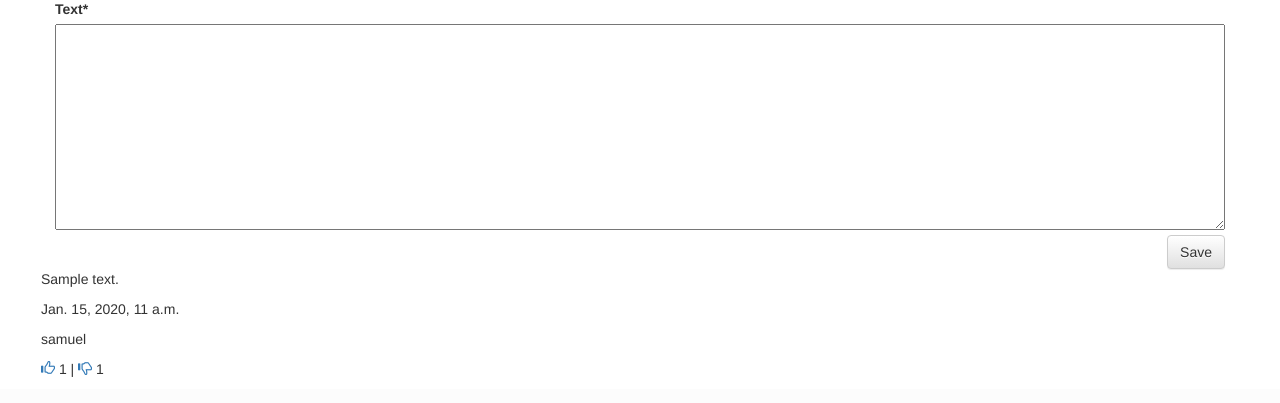
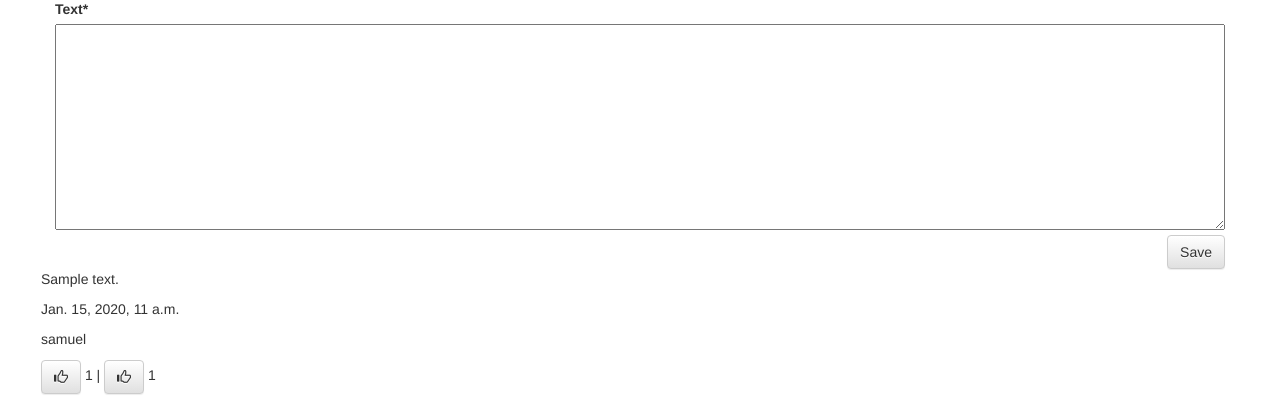
Before and after one commit to sgrondon/django-pro, a Django app: page /post/1/ in a window 1280 px wide. Shown: the part 524-927 px from the top of the page. Before the commit the page ends 901 px from the top, so only its background shows below. Run offline with Django 3.2, Linux system fonts and the light colour scheme; data comes from the database, SQL or seed files in the repository; tables that the repository leaves empty hold one stand-in row (values such as "Sample post"); some libraries are stand-ins or nearby versions.

Commit message:
Modificaciones likes/dislikes boton

```diff
--- a/django-tut/blog/templates/blog/snippets/comment.html
+++ b/django-tut/blog/templates/blog/snippets/comment.html
@@ -16,10 +16,10 @@
                     <p>{{ comment.author }}</p>
             <div>
             <p>
-            <a href="{% url 'comment_like' pk=comment.pk %}" class="glyphicon glyphicon-thumbs-up"></a>
+            <a href="{% url 'comment_like' pk=comment.pk %}" class="btn btn-default glyphicon glyphicon-thumbs-up"></a>
             {{ comment.likes }}
                     |
-            <a href="{% url 'comment_dislike' pk=comment.pk %}" class="glyphicon glyphicon-thumbs-down"></a> {{ comment.dislikes }}
+            <a href="{% url 'comment_dislike' pk=comment.pk %}" class="btn btn-default glyphicon glyphicon-thumbs-up" ></a> {{ comment.dislikes }}
             </p>
 
             </div>
```
